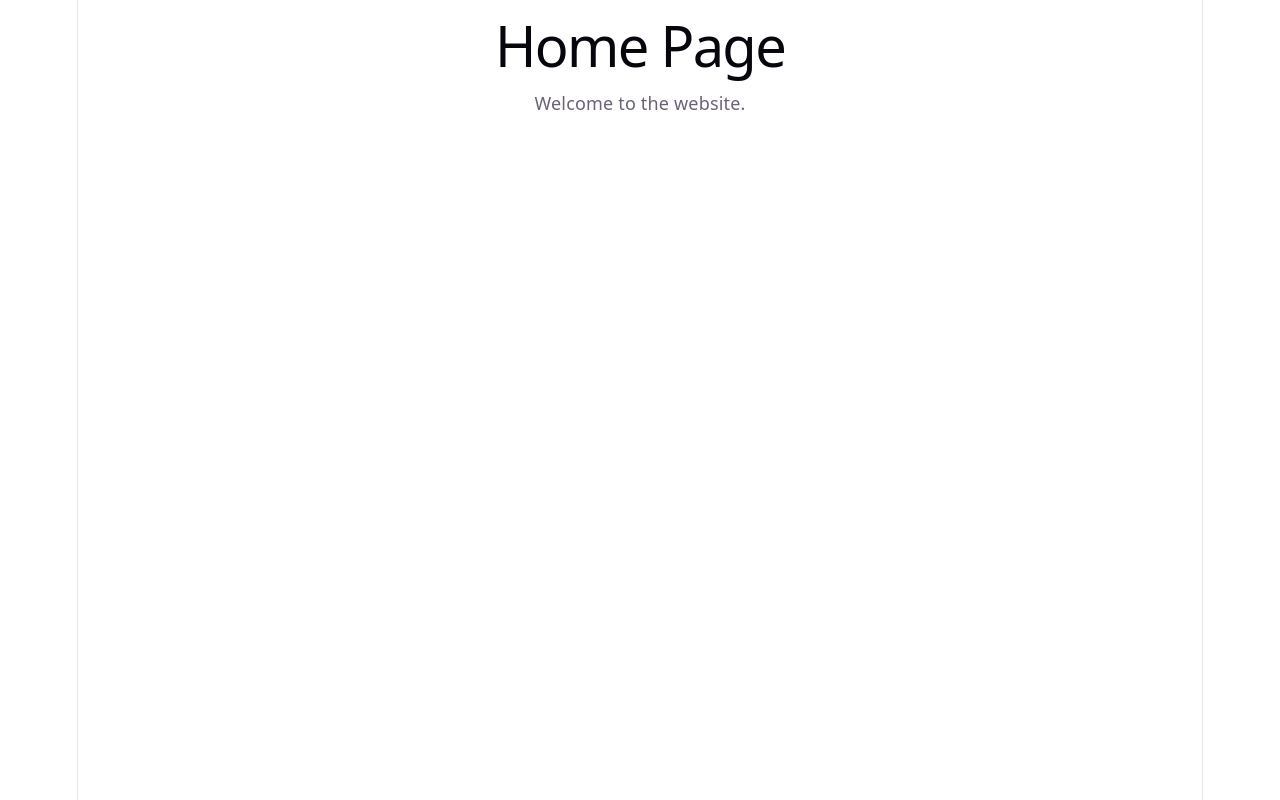
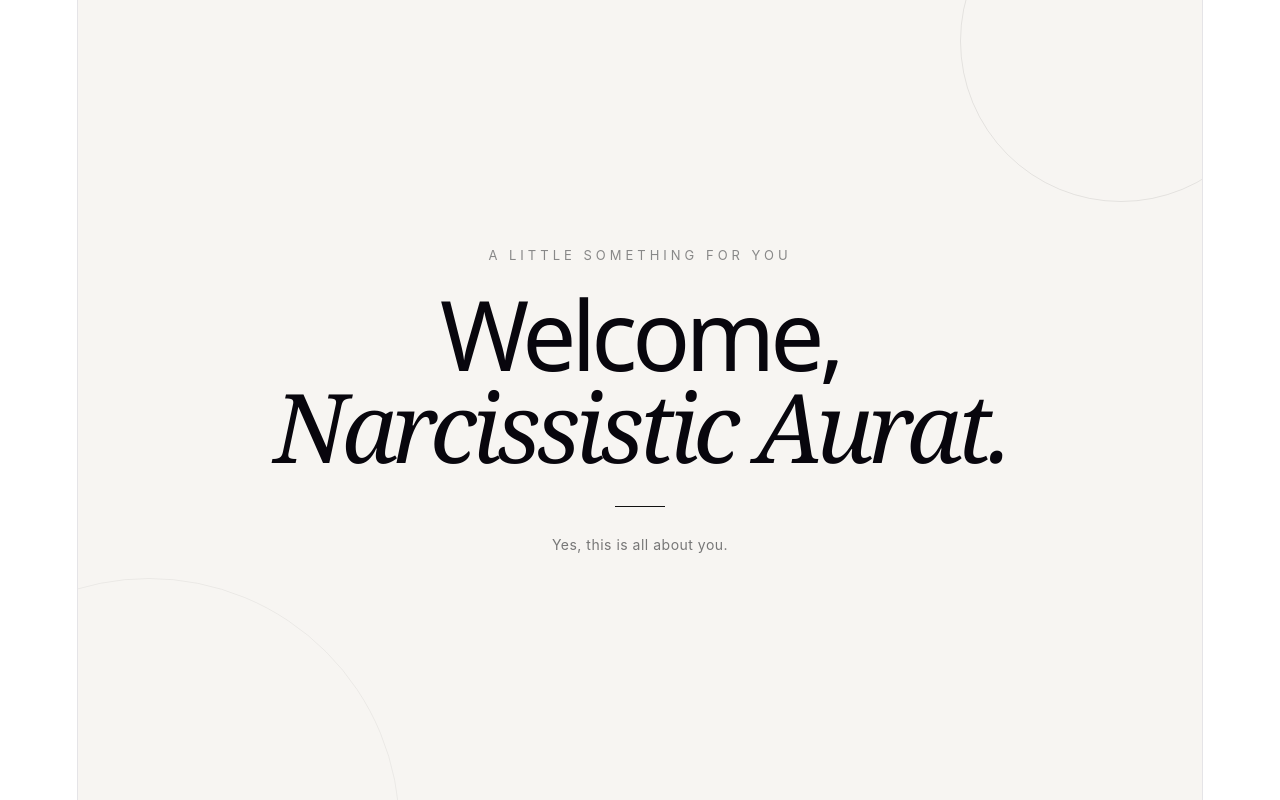
Before and after one commit to LonelyPussy/Hello, a React (Vite) app in the folder new_one/: page / in a window 1280 px wide. Built offline with nearby package versions, Linux system fonts and the light colour scheme.

Commit message:
added home page

```diff
--- a/new_one/src/pages/home.tsx
+++ b/new_one/src/pages/home.tsx
@@ -1,10 +1,106 @@
-function Home() {
+export default function Home() {
   return (
-    <div>
-      <h1>Home Page</h1>
-      <p>Welcome to the website.</p>
+    <div
+      style={{
+        minHeight: "100vh",
+        width: "100%",
+        background: "#f7f5f2",
+        color: "#111",
+        display: "flex",
+        alignItems: "center",
+        justifyContent: "center",
+        fontFamily:
+          "Inter, -apple-system, BlinkMacSystemFont, 'Segoe UI', sans-serif",
+        overflow: "hidden",
+        position: "relative",
+      }}
+    >
+      {/* Decorative circles */}
+      <div
+        style={{
+          position: "absolute",
+          width: 320,
+          height: 320,
+          borderRadius: "50%",
+          border: "1px solid rgba(0,0,0,0.08)",
+          top: "-120px",
+          right: "-80px",
+        }}
+      />
+
+      <div
+        style={{
+          position: "absolute",
+          width: 500,
+          height: 500,
+          borderRadius: "50%",
+          border: "1px solid rgba(0,0,0,0.05)",
+          bottom: "-280px",
+          left: "-180px",
+        }}
+      />
+
+      <main
+        style={{
+          position: "relative",
+          textAlign: "center",
+          padding: 30,
+        }}
+      >
+        <p
+          style={{
+            margin: "0 0 20px",
+            fontSize: 13,
+            letterSpacing: "4px",
+            textTransform: "uppercase",
+            color: "#888",
+          }}
+        >
+          A little something for you
+        </p>
+
+        <h1
+          style={{
+            margin: 0,
+            fontSize: "clamp(48px, 8vw, 96px)",
+            fontWeight: 500,
+            lineHeight: 0.95,
+            letterSpacing: "-5px",
+          }}
+        >
+          Welcome,
+          <br />
+          <span
+            style={{
+              fontFamily: "Georgia, serif",
+              fontStyle: "italic",
+              fontWeight: 400,
+            }}
+          >
+            Narcissistic Aurat.
+          </span>
+        </h1>
+
+        <div
+          style={{
+            width: 50,
+            height: 1,
+            background: "#111",
+            margin: "35px auto 0",
+          }}
+        />
+
+        <p
+          style={{
+            margin: "25px 0 0",
+            fontSize: 14,
+            color: "#777",
+            letterSpacing: "0.5px",
+          }}
+        >
+          Yes, this is all about you.
+        </p>
+      </main>
     </div>
   );
 }
-
-export default Home;
```
